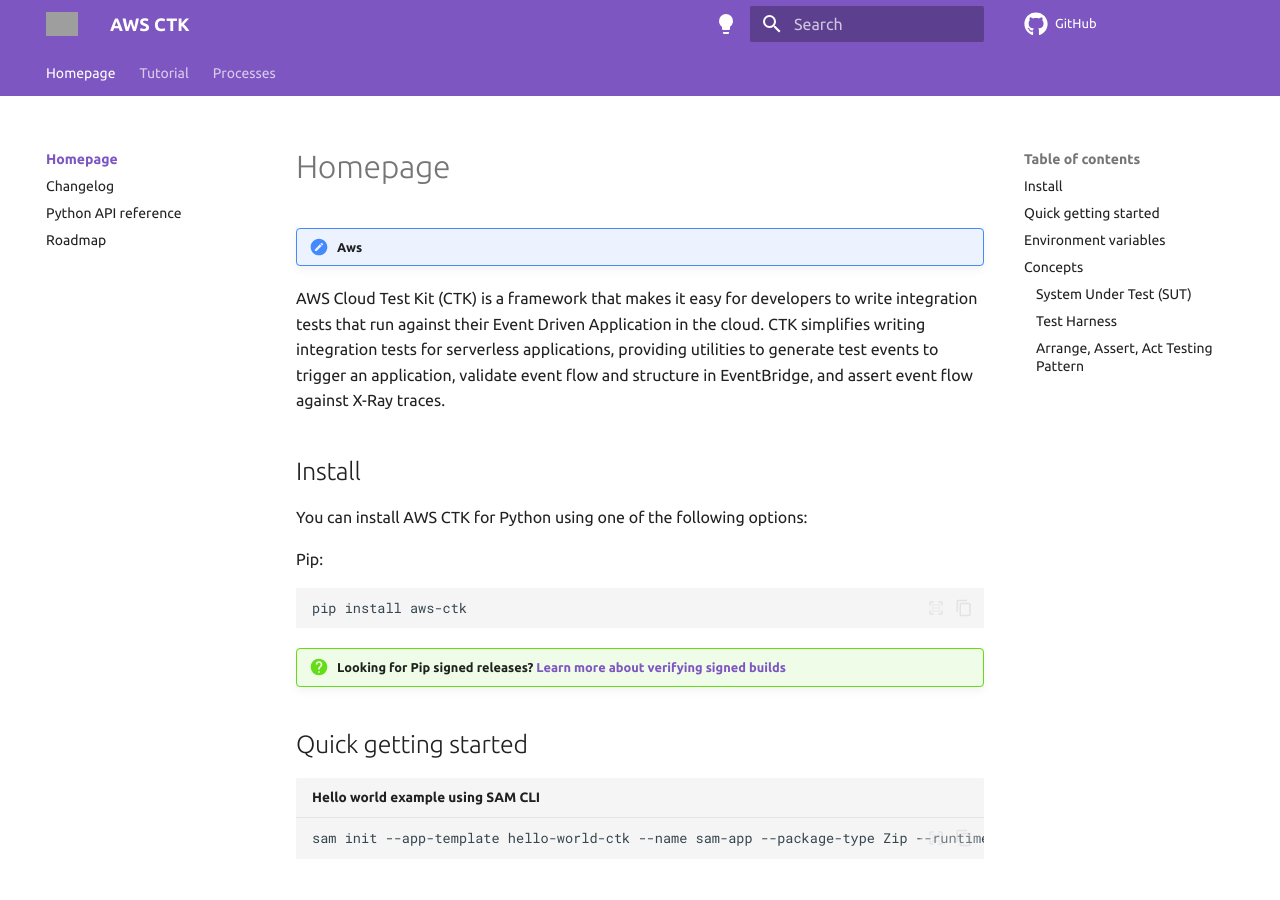
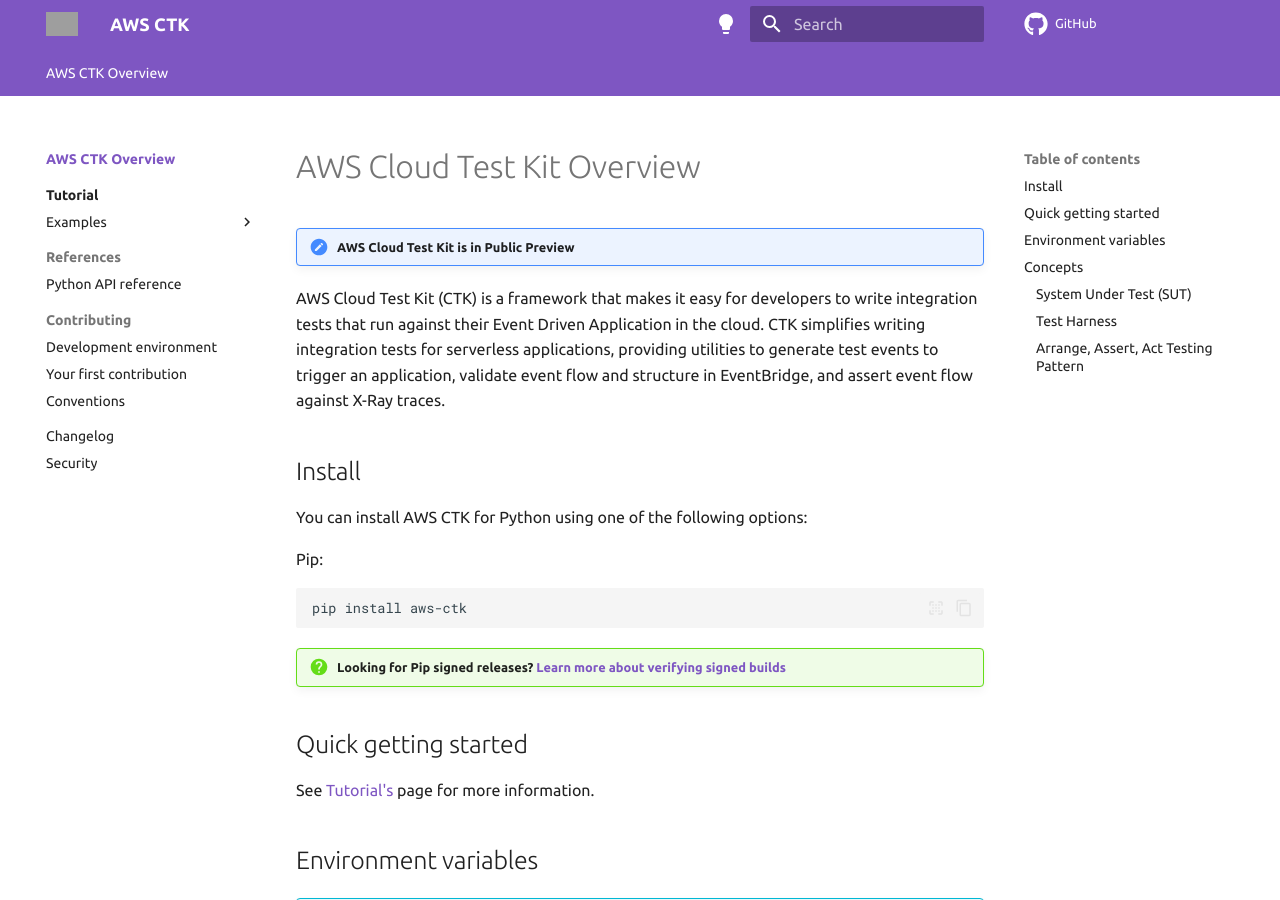
Before and after one commit to awslabs/aws-iatk, an MkDocs documentation site: the page built from docs/index.md, in a window 1280 px wide and 900 px high. Built offline with MkDocs 1.6.1 and Material for MkDocs 9.7.7, drawn with Linux system fonts in a browser that asks for light colours; comment, search, counter and statistics services are not loaded; the version menu is left out; grey boxes are pictures that could not be loaded.

Commit message:
chore: Update Docs flow based on feedback

````diff
--- a/docs/index.md
+++ b/docs/index.md
@@ -1,9 +1,9 @@
 ---
-title: Homepage
+title: AWS Cloud Test Kit Overview
 description: AWS Cloud Test Kit
 ---
 
-!!! AWS Cloud Test Kit is in Public Preview
+!!! alert "AWS Cloud Test Kit is in Public Preview"
 
 AWS Cloud Test Kit (CTK) is a framework that makes it easy for developers to write integration tests that run against their Event Driven Application in the cloud. CTK simplifies writing integration tests for serverless applications, providing utilities to generate test events to trigger an application, validate event flow and structure in EventBridge, and assert event flow against X-Ray traces.
 
@@ -20,9 +20,7 @@
 
 ## Quick getting started
 
-```bash title="Hello world example using SAM CLI"
-sam init --app-template hello-world-ctk --name sam-app --package-type Zip --runtime python3.11 --no-tracing
-```
+See [Tutorial's](./tutorial/index.md) page for more information.
 
 ## Environment variables
 
--- a/mkdocs.yml
+++ b/mkdocs.yml
@@ -5,25 +5,24 @@
 edit_uri: edit/develop/docs
 
 nav:
-  - Homepage:
+  - AWS CTK Overview:
       - index.md
+      - Tutorial:
+        - tutorial/index.md
+        - Examples:
+          - Retrieving information from a deployed CloudFormation Stack: tutorial/examples/retrieve_cfn_info.md
+          - Testing EventBridge Event Bus with Listener: tutorial/examples/eb_testing.md
+          - Testing with X-Ray Traces: tutorial/examples/xray_testing.md
+          - Generate Mock Events: tutorial/examples/generate_mock_events.md
+      - References:
+        - Python API reference: api/python" target="_blank
+      - Contributing:
+        - Development environment: contributing/setup.md
+        - Your first contribution: contributing/getting_started.md
+        - Conventions: contributing/conventions.md
       - Changelog: changelog.md
-      - Python API reference: api/python" target="_blank
-      - Roadmap: roadmap.md
-  - Tutorial:
-      - tutorial/index.md
-      - Examples:
-        - Retrieving information from a deployed CloudFormation Stack: tutorial/examples/retrieve_cfn_info.md
-        - Testing EventBridge Event Bus with Listener: tutorial/examples/eb_testing.md
-        - Testing with X-Ray Traces: tutorial/examples/xray_testing.md
-        - Generate Mock Events: tutorial/examples/generate_mock_events.md
-  - Processes:
       - Security: security.md
-      - Roadmap: roadmap.md
-      - Contributing:
-          - Development environment: contributing/setup.md
-          - Your first contribution: contributing/getting_started.md
-          - Conventions: contributing/conventions.md
+
 theme:
   name: material
   font:
````
Also changed, not shown: docs/roadmap.md (deleted, +0 -1 lines).
